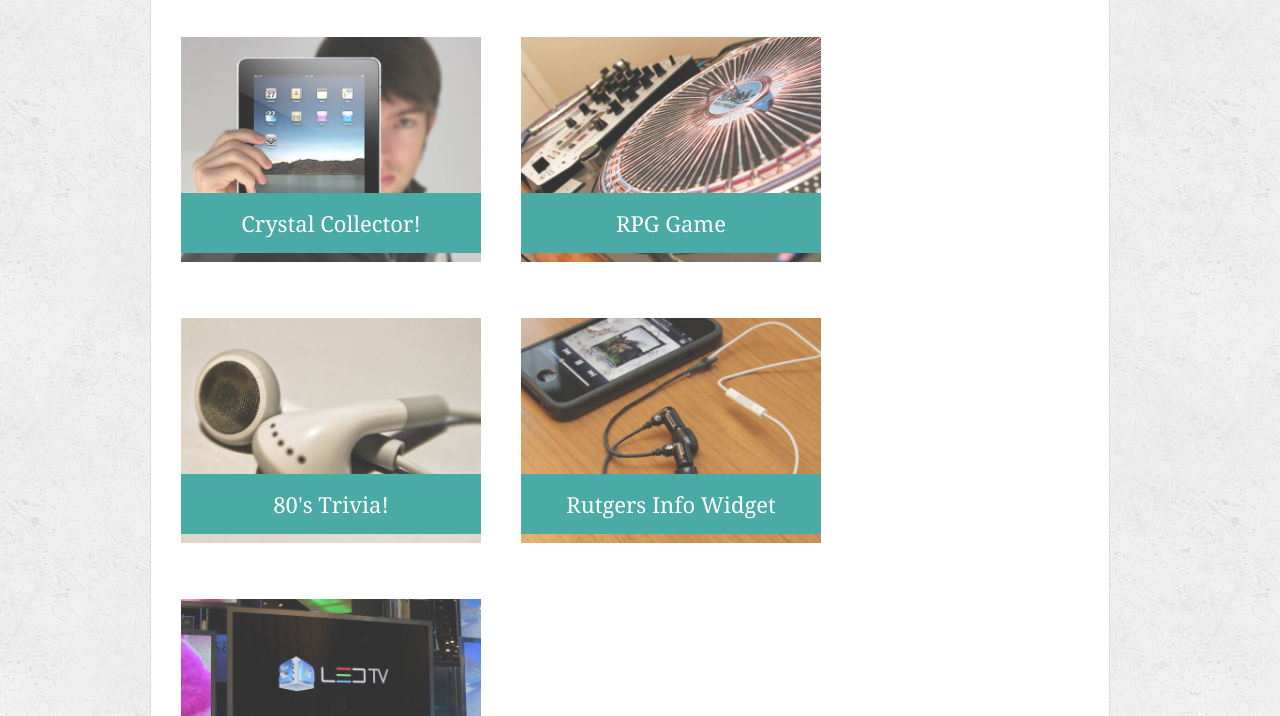
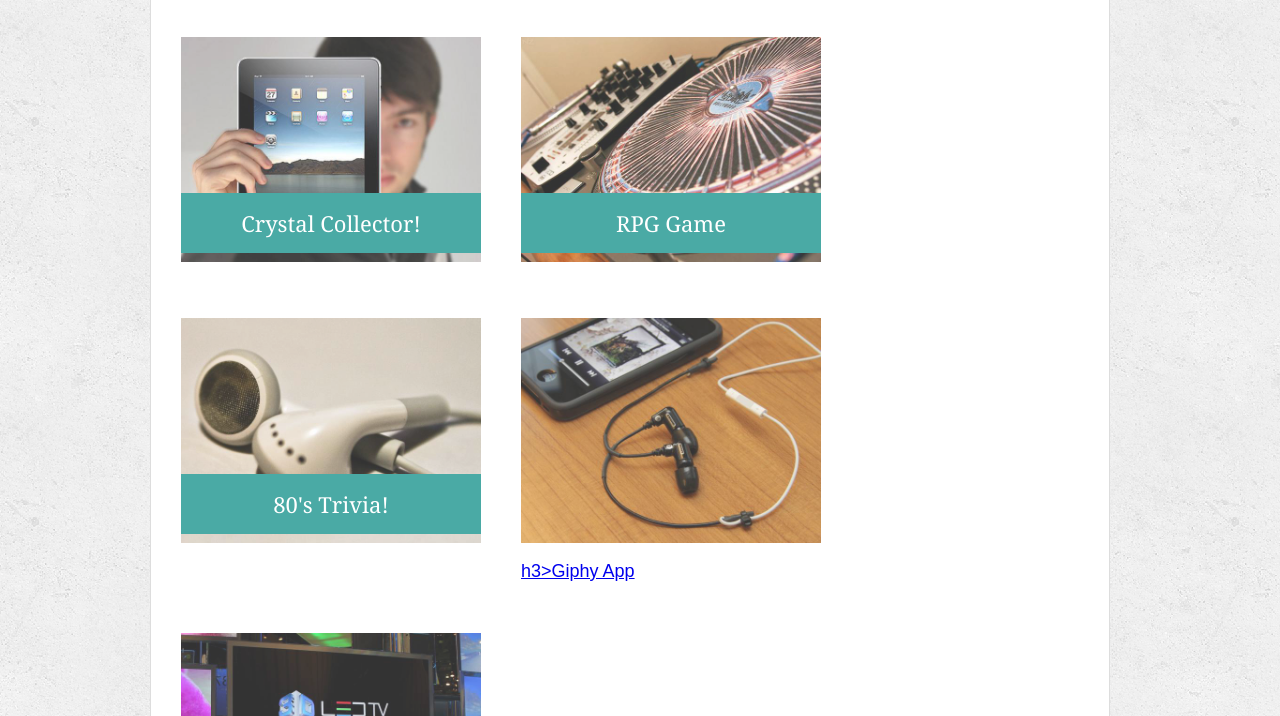
Before and after one commit to PatrickRice/PatrickRice.github.io, a plain HTML site: page portfolio.html in a window 1280 px wide. Shown: the part 236-952 px from the top of the page. Drawn offline with Linux system fonts and the light colour scheme.

Commit message:
Update portfolio.html

```diff
--- a/portfolio.html
+++ b/portfolio.html
@@ -41,9 +41,9 @@
        <a href="https://PatrickRice.github.io/TriviaGame/index.html"><h3>80's Trivia!</h3></a>
       </div>
       <div class="work">
-        <img src="images/technics-q-c-640-480-7.jpg" alt="Rutgers Info Widget">
+        <img src="images/technics-q-c-640-480-7.jpg" alt="Giphy App">
 
-        <h3>Rutgers Info Widget</h3>
+        <a href="https://patrickrice.github.io/GiphyHW/index.html">h3>Giphy App</h3>
       </div>
       <div class="work">
         <img src="images/technics-q-c-640-480-9.jpg" alt="Psycic Game">
```
